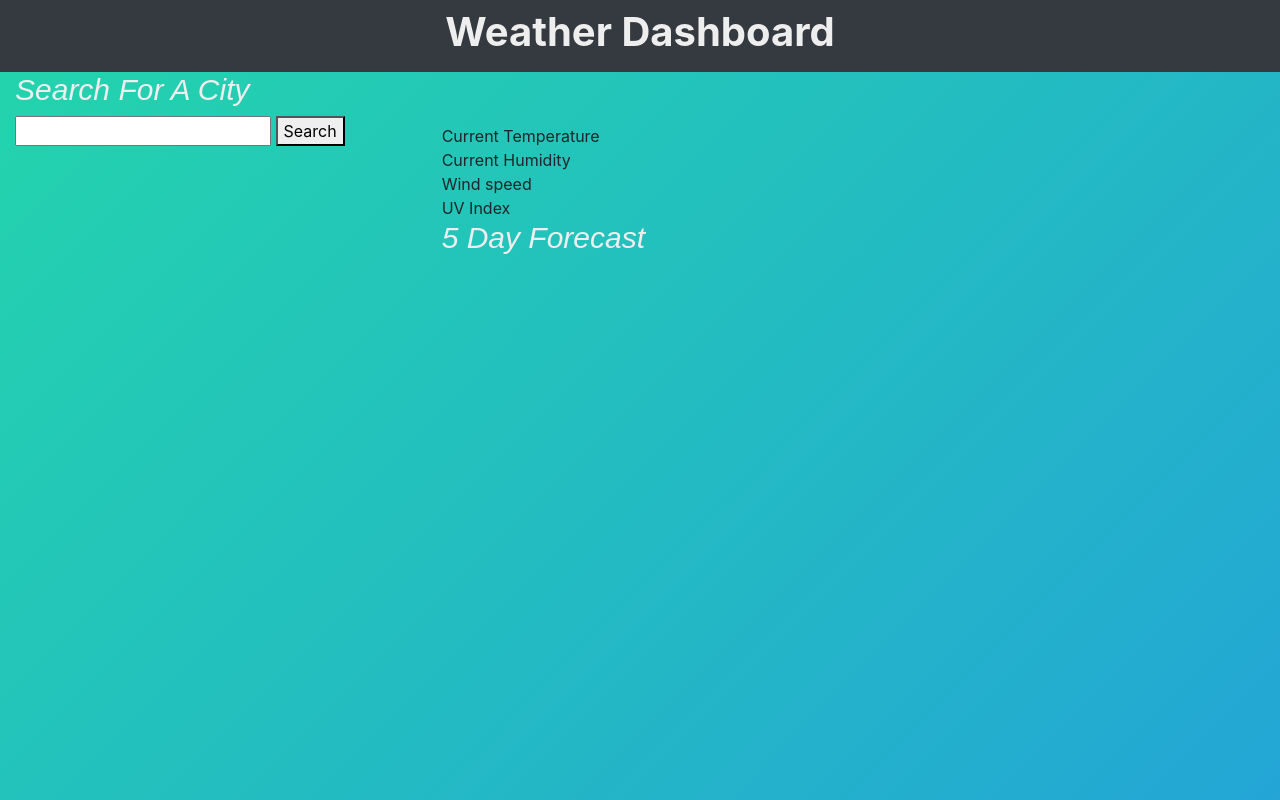
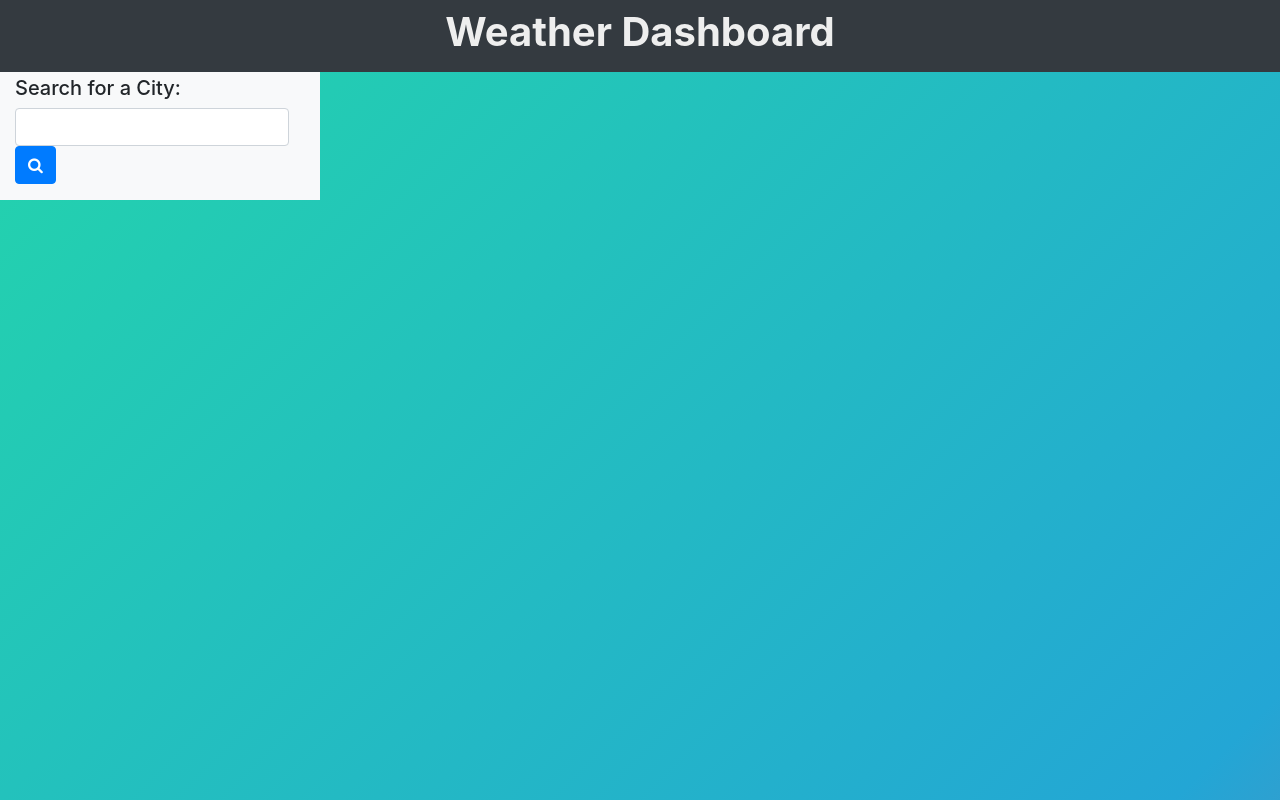
Before and after one commit to brownjessa/HW6-Weather-Dashboard, a plain HTML site: page index.html in a window 1280 px wide. Drawn offline with nearby package versions, Linux system fonts and the light colour scheme.

Commit message:
fixed html

```diff
--- a/index.html
+++ b/index.html
@@ -23,43 +23,24 @@
     <header class="container-fluid text-center text-white bg-dark p-2">
       <h1>Weather Dashboard</h1>
     </header>
+
     <div class="container-fluid">
-      <h2>Search For A City</h2>
       <div class="row">
-        <div class="col-4">
-          <input id="userinput" />
-          <button id="searchbutton">Search</button>
-          <div id="displaycities"></div>
-          <img id="" src="" alt="" />
-        </div>
-        <div class="col-8">
-          <h3 id="currentcity"></h3>
-          <h4 id="currentdate"></h4>
-          <h5 id="moment"></h5>
-          <div id="currenttemp">Current Temperature</div>
-          <div id="displaytemp"></div>
+        <aside class="col-lg-3 bg-light">
+          <h5 class="mt-1">Search for a City:</h5>
+          <div class="form-inline form-group">
+            <input class="form-control" type="text" id="search-value" />
+            <button class="btn btn-primary" id="search-button">
+              <i class="fa fa-search"></i>
+            </button>
+          </div>
 
-          <div>
-            Current Humidity
-            <div id="displayhumidity"></div>
+          <ul class="list-group history"></ul>
+        </aside>
 
-            <div>
-              Wind speed
-              <div id="displaywindspeed"></div>
-              <div>
-                UV Index
-                <div id="displayuvindex"></div>
-              </div>
-
-              <div class="row">
-                <div class="col-12">
-                  <h2>5 Day Forecast</h2>
-                </div>
-
-                <div class="row" id="displayforecast"></div>
-              </div>
-            </div>
-          </div>
+        <div class="col-lg-9">
+          <div id="today" class="mt-3"></div>
+          <div id="forecast" class="mt-3"></div>
         </div>
       </div>
     </div>
```
